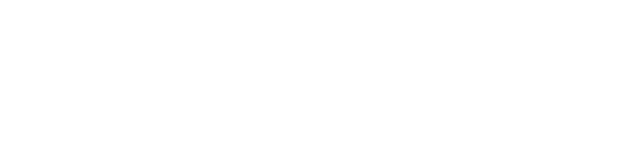
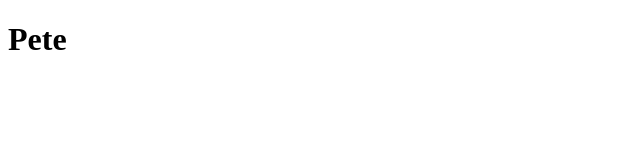
Before and after one commit to Chinnawat-TT/Relearn-git-workflow, a plain HTML site: page index.html in a window 1280 px wide. Shown: the whole page, without its empty margins (0-640 px from the left). Drawn offline with Linux system fonts and the light colour scheme.

Commit message:
alreadypete

```diff
--- a/index.html
+++ b/index.html
@@ -3,9 +3,10 @@
 <head>
     <meta charset="UTF-8">
     <meta name="viewport" content="width=device-width, initial-scale=1.0">
-    <title>Document</title>
+    <title>Pete</title>
 </head>
 <body>
+    <h1>Pete</h1>
 
 </body>
 </html>
```
